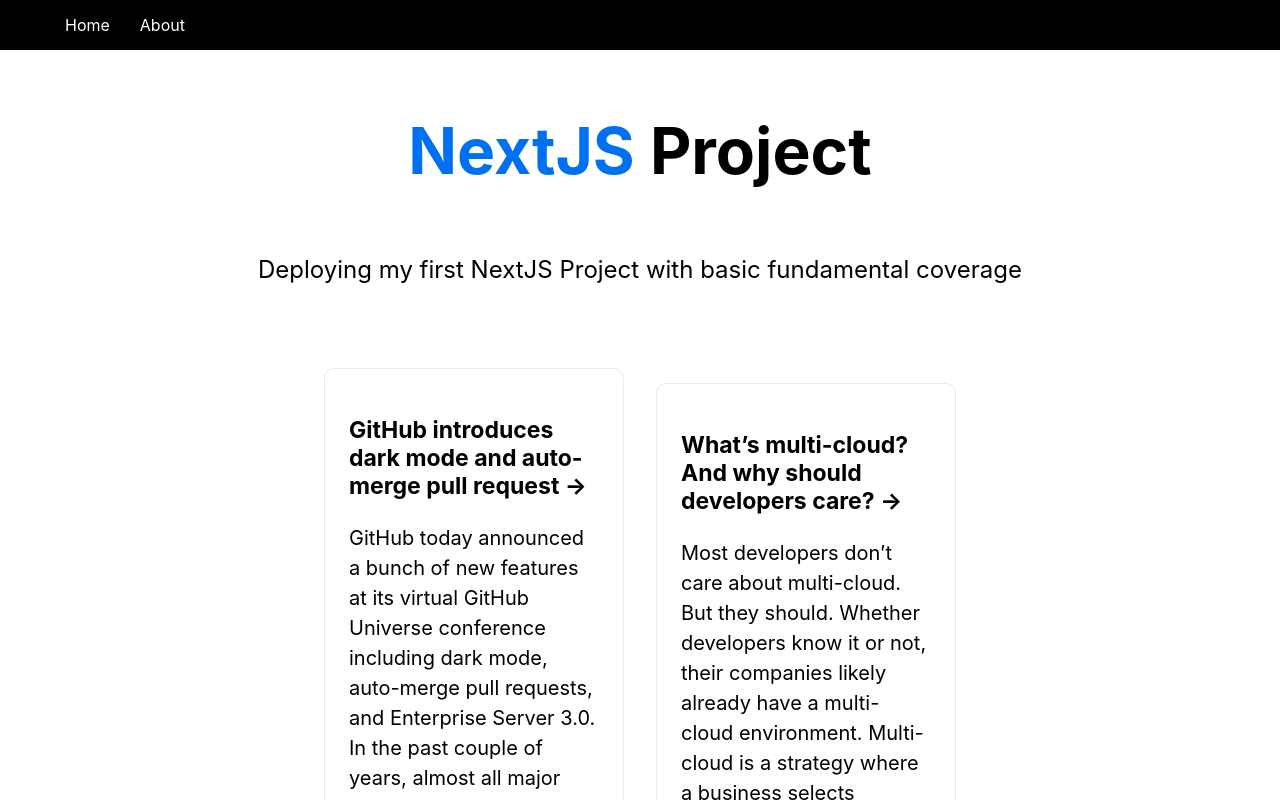
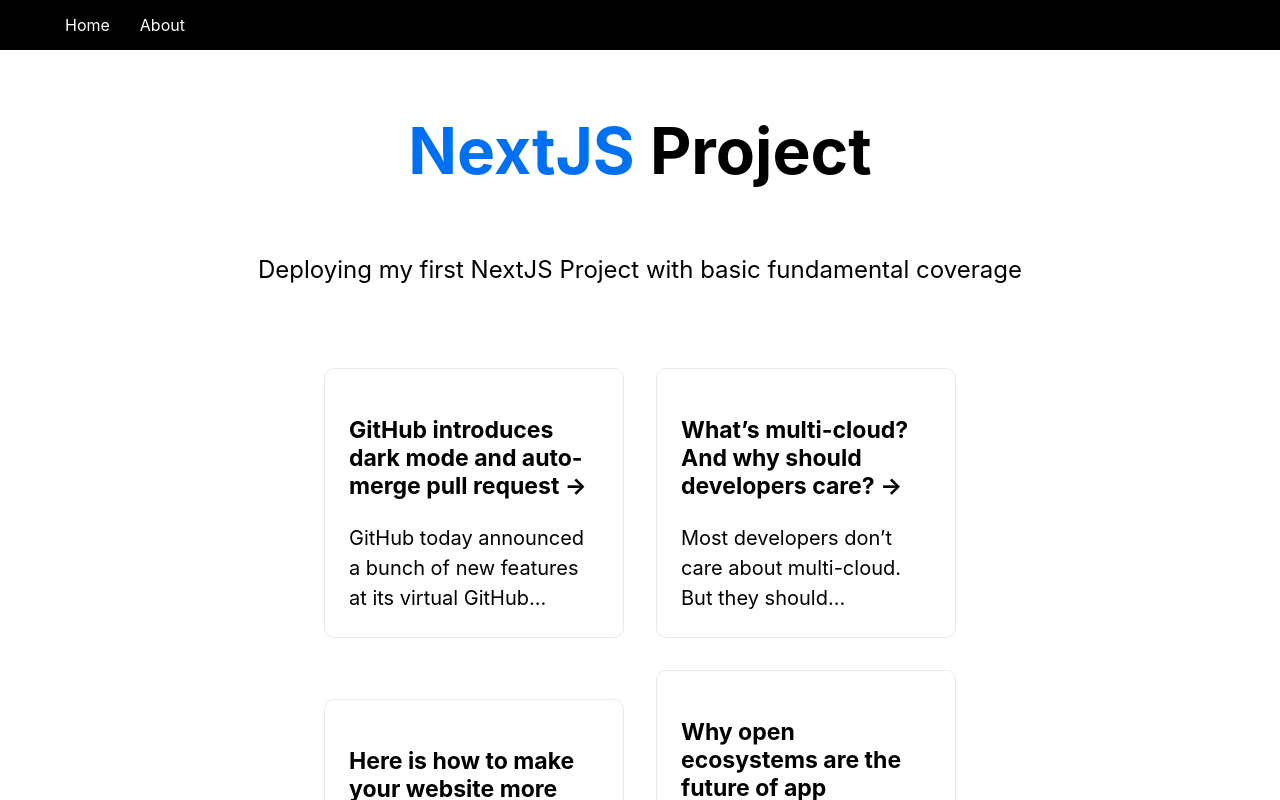
Before and after one commit to Alvintol/nextjs, a Next.js app in the folder next/: page / in a window 1280 px wide. Shown: the top 800 px of the page. Built offline with nearby package versions, Linux system fonts and the light colour scheme.

Commit message:
updates README

```diff
--- a/next/components/ArticleItem.js
+++ b/next/components/ArticleItem.js
@@ -4,13 +4,13 @@
 const ArticleItem = ({ article }) => {
 
   const { card } = articleStyles;
-  const { id, title, body } = article;
+  const { id, title, body, excerpt } = article;
 
   return (
     <Link href='/article/[id]' as={`/article/${id}`}>
       <a className={card}>
         <h3>{title} &rarr;</h3>
-        <p>{body}</p>
+        <p>{excerpt}</p>
       </a>
     </Link>
   )
```
Also changed, not shown: 1 other file (tests, documents, lock files or other folders).
